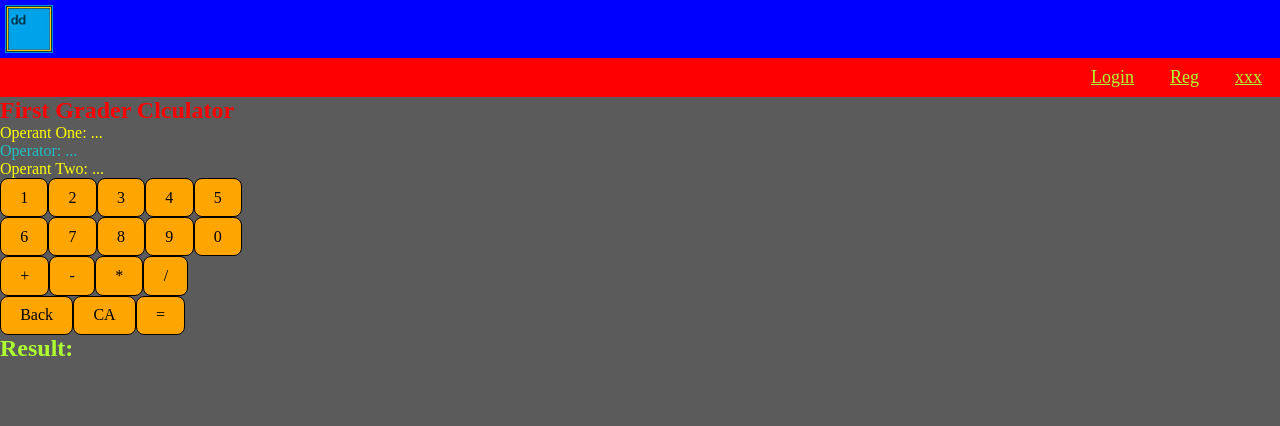
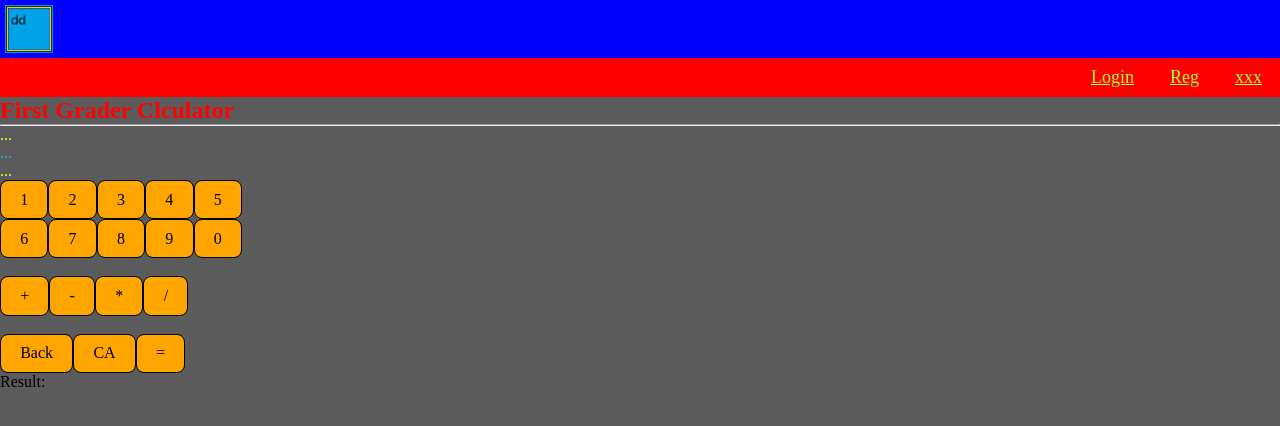
Before and after one commit to Dimitar101/Project, a React (Vite) app in the folder Project/client/: page /calculator in a window 1280 px wide. Shown: the top 426 px of the page. Built offline with nearby package versions, Linux system fonts and the light colour scheme.

Commit message:
Update Calculator.jsx, fix bugs

```diff
--- a/Project/client/src/components/Calculator.jsx
+++ b/Project/client/src/components/Calculator.jsx
@@ -2,6 +2,12 @@ import { useState } from 'react';
 
 
 export default function Calculator() {
+    const [operantOne, setOperantOne] = useState('...');
+    const [operator, setOperator] = useState('...');
+    const [operantTwo, setOperantTwo] = useState('...');
+    const [result, setResult] = useState('');
+
+
     const numBtnHandler = (e) => {
         if (operator == '...') {
             if (operantOne == '...') {
@@ -38,10 +44,16 @@ export default function Calculator() {
     }
 
     const backHandler = () => {
+
+
         if (operator == '...') {
-            setOperantOne(operantOne.substring(0, operantOne.length - 1))
+            if (operantOne == '...') { return; }
+            if (operantOne.length == 1) { setOperantOne('...'); return; }
+            setOperantOne(operantOne.substring(0, operantOne.length - 1));
         } else {
             if (result == '') {
+                if (operantTwo == '...') { return; }
+                if (operantTwo.length == 1) { setOperantTwo('...'); return; }
                 setOperantTwo(operantTwo.substring(0, operantTwo.length - 1));
             }
         }
@@ -54,36 +66,37 @@ export default function Calculator() {
         setResult('');
     }
 
-    const [operantOne, setOperantOne] = useState('...');
-    const [operator, setOperator] = useState('...');
-    const [operantTwo, setOperantTwo] = useState('...');
-    const [result, setResult] = useState('');
 
     const digits = ['1', '2', '3', '4', '5', '6', '7', '8', '9', '0'];
     const operations = ['+', '-', '*', '/'];
 
     return (
         <>
-            <div className='calculator'>
-                <h1 id='calc-header'>First Grader Clculator</h1>
+            <h1 id='calc-header'>First Grader Clculator</h1>
+            <hr />
 
-                <div id='Operant1'>Operant One: {operantOne}</div>
-                <div id='Operator'>Operator: {operator}</div>
-                <div id='Operant2'>Operant Two: {operantTwo}</div>
+            <div className='calculator-wrapper'>
+                <div id='Operant1'>{operantOne}</div>
+                <div id='Operator'>{operator}</div>
+                <div id='Operant2'>{operantTwo}</div>
 
-                <div className='btns'>
-                    {/* <button onClick={numBtnHandler}>1</button> */}
-                    <div className='digitBtns'>{digits.map(digit => <button onClick={numBtnHandler} key={digit}>{digit}</button>)}</div>
-
-                    <div className='operationsBtns'>{operations.map(oper => <button onClick={operatorBtnHandler} key={oper}>{oper}</button>)}</div>
-
-                    <button onClick={backHandler}>Back</button>
-                    <button onClick={clearAllHandler}>CA</button>
-
-                    <button onClick={equalHandler}>=</button>
+                <div className='calculator'>
+                    <div className='btns'>
+                        {/* <button onClick={numBtnHandler}>1</button> */}
+                        <div className='digitBtns'>{digits.map(digit => <button onClick={numBtnHandler} key={digit}>{digit}</button>)}</div>
+                        <br />
+                        <div className='operationsBtns'>
+                            <div>{operations.map(oper => <button onClick={operatorBtnHandler} key={oper}>{oper}</button>)}</div>
+                            <br />
+                            <button onClick={backHandler}>Back</button>
+                            <button onClick={clearAllHandler}>CA</button>
+                            <button onClick={equalHandler}>=</button>
+                        </div>
+                    </div>
                 </div>
 
-                <h2 id='Result'>Result: {result}</h2>
+                <div className='Result'>Result:</div>
+                <div className='Result'>{result}</div>
             </div>
         </>
     );
```
